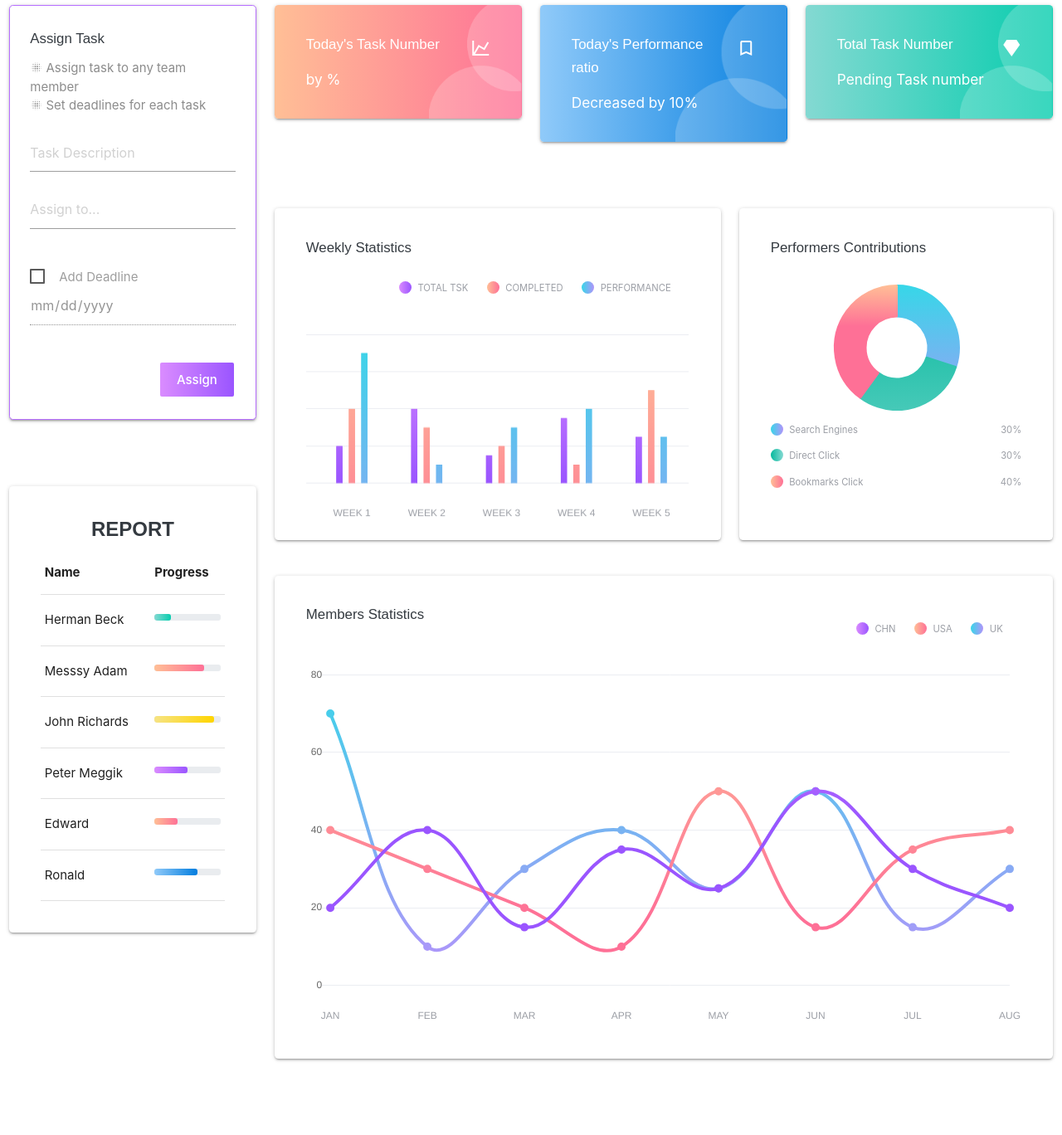
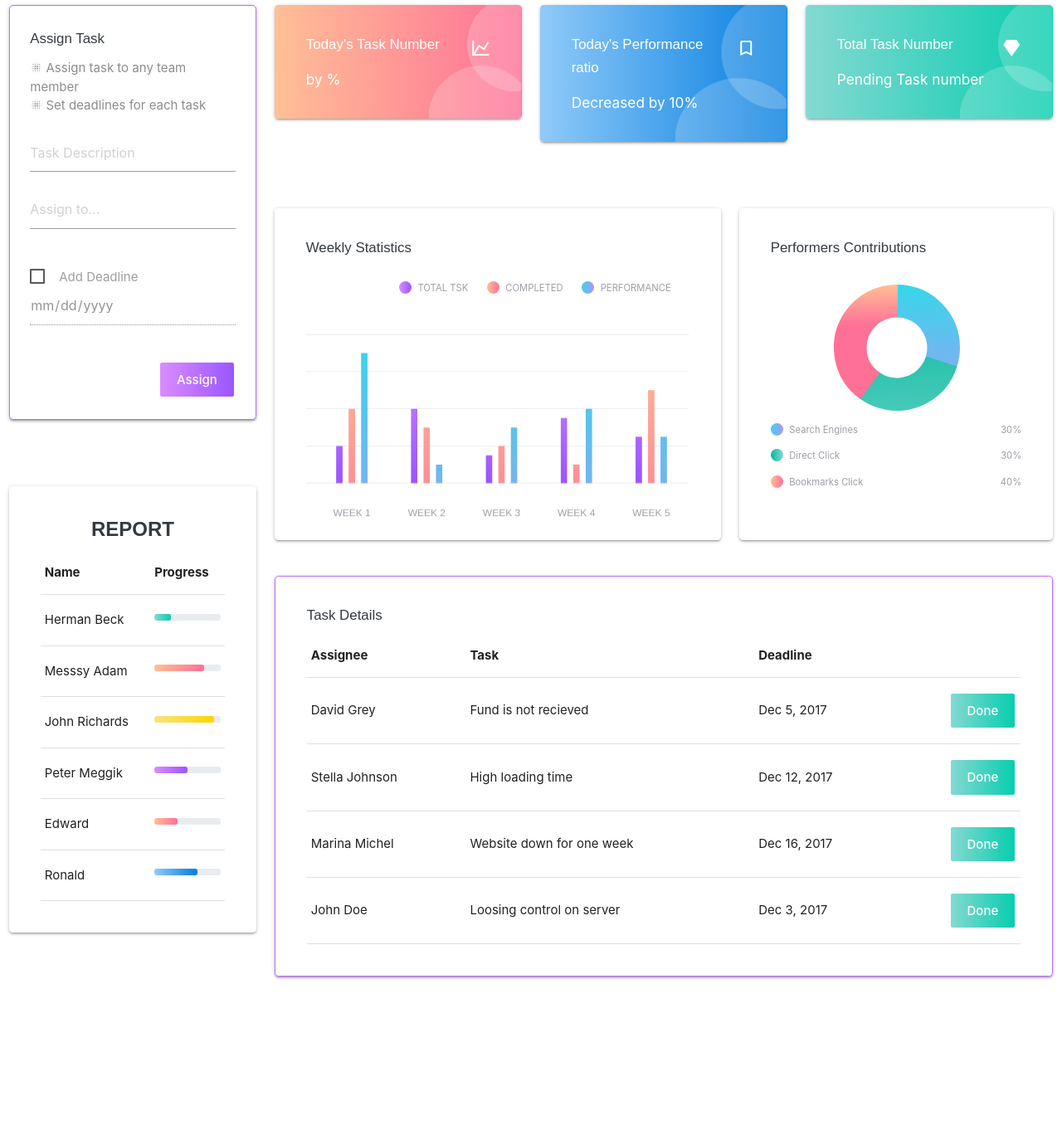
Before and after one commit to abhaydhiman/TEAMoTECH, a Flask app: template templates/main_lobby.html in a window 1280 px wide. Shown: the part 303-1671 px from the top of the page at 83% size. After the commit the page ends 1483 px from the top, so only its background shows below. Run offline with Flask 2, Linux system fonts and the light colour scheme; the template is opened without the code that fills it, so the values that code supplies are empty; some libraries are stand-ins or nearby versions.

Commit message:
Added a card for Task Assigned Details

```diff
--- a/templates/main_lobby.html
+++ b/templates/main_lobby.html
@@ -248,6 +248,74 @@
                 </div>
             </div>
             <div class="row">
+                <div class="col s12 grid-margin">
+                    <div class="card card-outline-primary">
+                        <div class="card-body">
+                            <h4 class="card-title">Task Details</h4>
+                            <div class="table-responsive">
+                                <table class="table">
+                                    <thead>
+                                        <tr>
+                                            <th> Assignee </th>
+                                            <th> Task </th>
+                                            <!-- <th> Status </th> -->
+                                            <th> Deadline </th>
+                                            <th></th>
+                                        </tr>
+                                    </thead>
+                                    <tbody>
+                                        <tr>
+                                            <td>
+                                                David Grey
+                                            </td>
+                                            <td> Fund is not recieved </td>
+                                            <!-- <td>
+                                                <label class="badge badge-gradient-success">DONE</label>
+                                            </td> -->
+                                            <td> Dec 5, 2017 </td>
+                                            <td><input class="input-button bg-gradient-success float-right" type="submit" value="Done"></td>
+                                        </tr>
+                                        <tr>
+                                            <td>
+                                                Stella Johnson
+                                            </td>
+                                            <td> High loading time </td>
+                                            <!-- <td>
+                                                <label class="badge badge-gradient-warning">PROGRESS</label>
+                                            </td> -->
+                                            <td> Dec 12, 2017 </td>
+                                            <td> <input class="input-button bg-gradient-success float-right" type="submit" value="Done"> </td>
+                                        </tr>
+                                        <tr>
+                                            <td>
+                                                Marina Michel
+                                            </td>
+                                            <td> Website down for one week </td>
+                                            <!-- <td>
+                                                <label class="badge badge-gradient-info">ON HOLD</label>
+                                            </td> -->
+                                            <td> Dec 16, 2017 </td>
+                                            <td> <input class="input-button bg-gradient-success float-right" type="submit" value="Done"> </td>
+                                        </tr>
+                                        <tr>
+                                            <td>
+                                                John Doe
+                                            </td>
+                                            <td> Loosing control on server </td>
+                                            <!-- <td>
+                                                <label class="badge badge-gradient-danger">REJECTED</label>
+                                            </td> -->
+                                            <td> Dec 3, 2017 </td>
+                                            <td> <input class="input-button bg-gradient-success float-right" type="submit" value="Done"> </td>
+                                        </tr>
+                                    </tbody>
+                                </table>
+                            </div>
+                        </div>
+                    </div>
+                </div>
+        </div>
+            <!-- <div class="row">
                 <div class="col s12 m12 grid-margin stretch-card">
                     <div class="card">
                         <div class="card-body">
@@ -259,16 +327,8 @@
                             <canvas id="visit-sale-line-chart" class="mt-4"></canvas>
                         </div>
                     </div>
-                    <!-- <div class="card large white lighten-1">
-                        <div class="card-content black-text">
-                            <span class="card-title">Card Title</span>
-                            <div class="chart-container" style="position: relative; height:70vh; width:70vw">
-                                <canvas class="mt-4 mb-4 pb-4" id="myChart"></canvas>
-                            </div>
-                        </div>
-                    </div> -->
                 </div>
-            </div>
+            </div> -->
         </div>
     </div>
     <!-- Compiled and minified JavaScript -->
```
